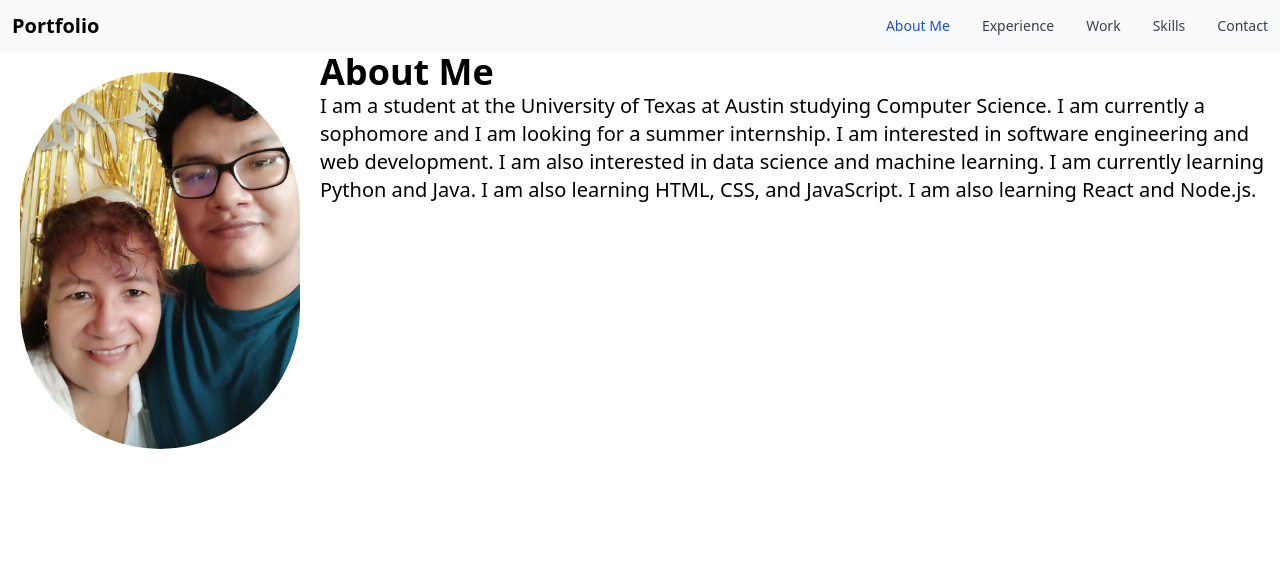
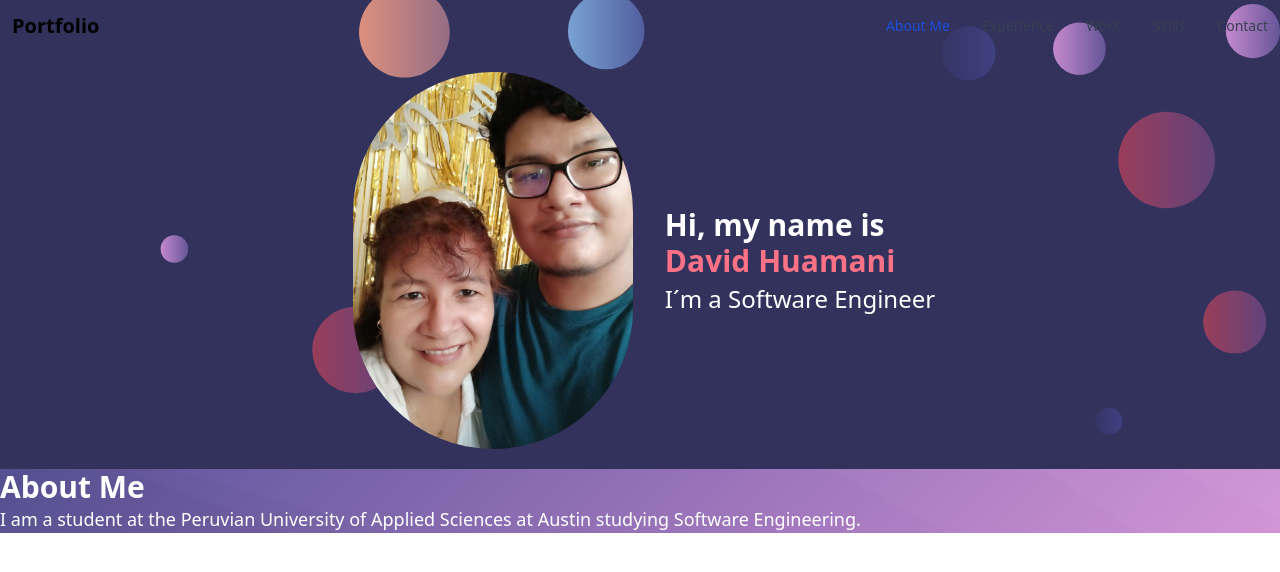
Before and after one commit to David-lp-ops/portfolio, a website: page main.html in a window 1280 px wide. Drawn offline with nearby package versions, Linux system fonts and the light colour scheme.

Commit message:
feat:Add Home

```diff
--- a/main.html
+++ b/main.html
@@ -8,9 +8,10 @@
     <title>Portfolio</title>
 </head>
 <body>
+
+<section class="bg-scroll bg-center bg-cover" style="background-image: url(img/Moon.svg)">
 <!-- Header -->
-
-<nav class="p-3 border-gray-200  bg-gray-50 dark:bg-sky-900">
+<nav class="p-3 border-gray-200 ">
 
 
   <div class="container flex flex-wrap items-center justify-between mx-auto">
@@ -44,21 +45,28 @@
 </nav>
 
 <!-- AboutMe -->
+<div class="flex justify-center flex-wrap">
+    <img class="w-80 h-35 p-5 rounded-full sm:w-85 h-45 md:w-95 h-135 lg:w-45 h-45" src="img/photo1671036619.jpeg"/>
+      <div class="grid content-center gap-1 m-3">
+        <div class="text-3xl flex flex-nowrap font-bold">
+          <h1 class=" text-white">Hi, my name is   <p class="text-rose-400	"> David Huamani</p></h1>
 
-<section class="container mx-auto columns-2 flex justify-evenly">
-    <img class="w-80 h-35 p-5 rounded-full sm:w-85 h-45 md:w-95 h-135 lg:w-45 h-45" src="img/photo1671036619.jpeg"/>
-
-
-
-      <div class="">
-        <h1 class="text-4xl font-bold">About Me</h1>
-        <p class="text-xl">I am a student at the University of Texas at Austin studying Computer Science. I am currently a sophomore and I am looking for a summer internship. I am interested in software engineering and web development. I am also interested in data science and machine learning. I am currently learning Python and Java. I am also learning HTML, CSS, and JavaScript. I am also learning React and Node.js.</p>
-
+        </div>
+        <h1 class="text-2xl text-white">I´m a Software Engineer</h1>
       </div>
 
 
     </div>
+  </div>
 </section>
+
+<section class="bg-scroll bg-center bg-cover" style="background-image: url(img/Shiny\ Overlay.svg);">
+ <div>
+    <h1 class="text-3xl font-bold text-white">About Me</h1>
+    <p class="text-lg text-justify text-white ">I am a student at the Peruvian University of Applied Sciences  at Austin studying Software Engineering. </p>
+ </div>
+</section>
+
 
 <!-- Experience -->
 
```
Also changed, not shown: img/Moon.svg (added), img/Shiny Overlay.svg (added).
